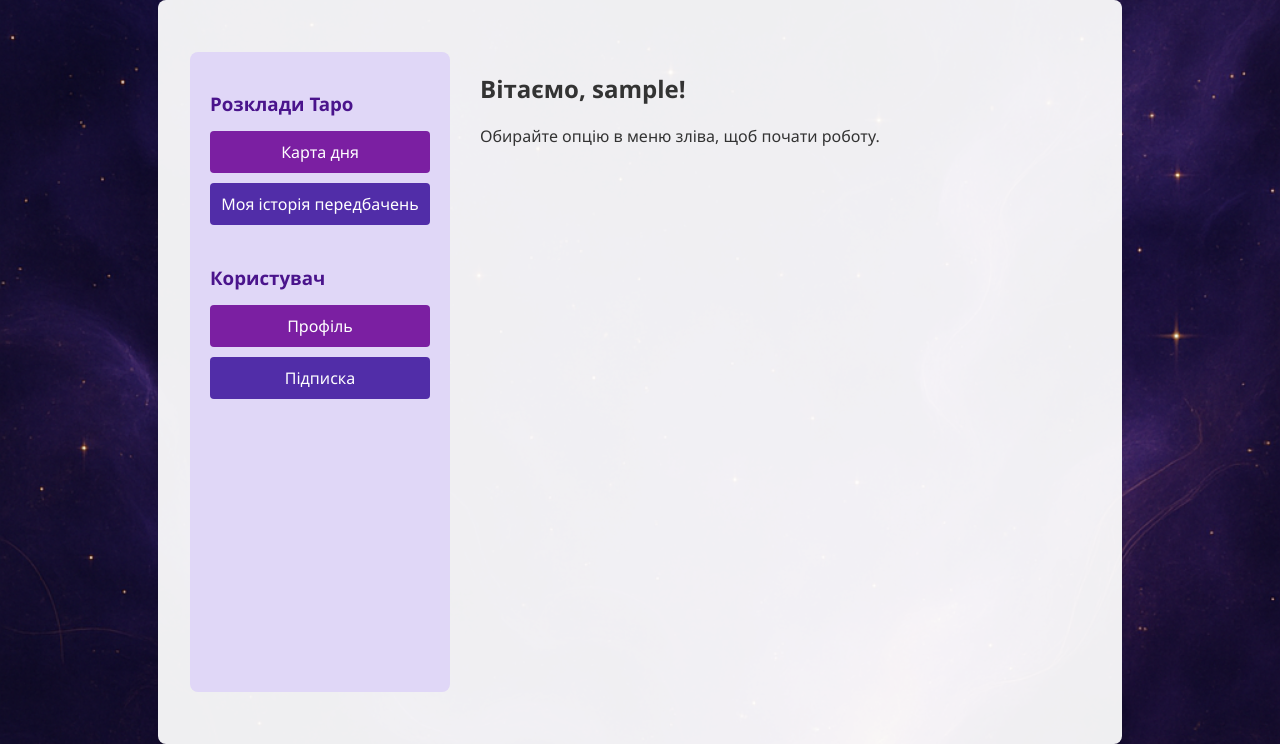
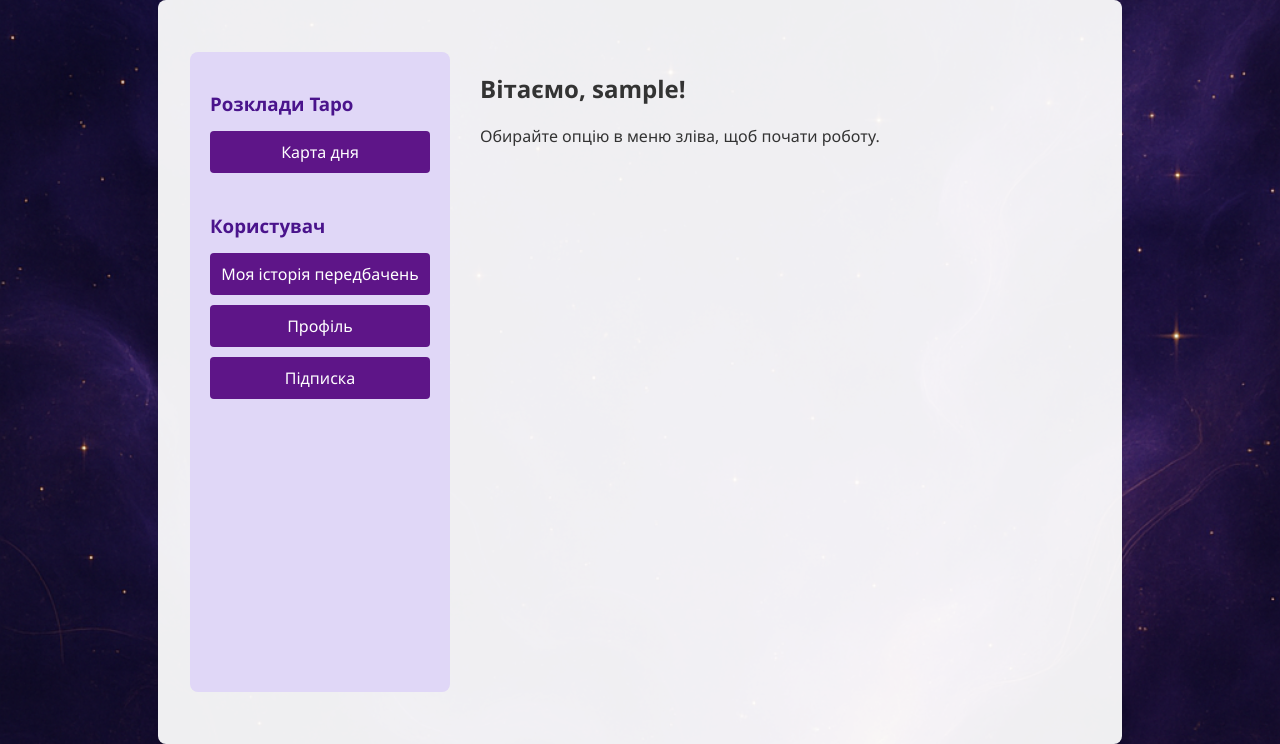
Before and after one commit to Hedgehog18/MyArcana, a Django app: page / in a window 1280 px wide. Shown: the part 250-994 px from the top of the page. Run offline with Django 5.2, Linux system fonts and the light colour scheme; the visitor is signed in with stand-in values (Sample User, id 1).

Commit message:
Update some CSS

```diff
--- a/main/static/main/css/style.css
+++ b/main/static/main/css/style.css
@@ -312,7 +312,7 @@ a.btn-primary:hover {
     display: block;
     padding: 10px;
     margin-bottom: 10px;
-    background-color: #7b1fa2;
+    background-color: #5e1588;
     color: white;
     text-decoration: none;
     border-radius: 4px;
@@ -322,11 +322,10 @@ a.btn-primary:hover {
 
 .menu-link:last-child {
     margin-bottom: 0;
-    background-color: #512da8;
 }
 
 .menu-link:hover {
-    background-color: #4a148c;
+    background-color: #3a0f6a;
 }
 
 @media (max-width: 768px) {
--- a/main/templates/main/dashboard.html
+++ b/main/templates/main/dashboard.html
@@ -7,11 +7,11 @@
         <div class="menu-section">
             <h3>Розклади Таро</h3>
             <a href="{% url 'card_of_the_day' %}" class="menu-link">Карта дня</a>
-            <a href="{% url 'reading_history' %}" class="menu-link">Моя історія передбачень</a>
         </div>
 
         <div class="menu-section">
             <h3>Користувач</h3>
+            <a href="{% url 'reading_history' %}" class="menu-link">Моя історія передбачень</a>
             <a href="{% url 'profile' %}" class="menu-link">Профіль</a>
             <a href="#" class="menu-link">Підписка</a>
         </div>
```
